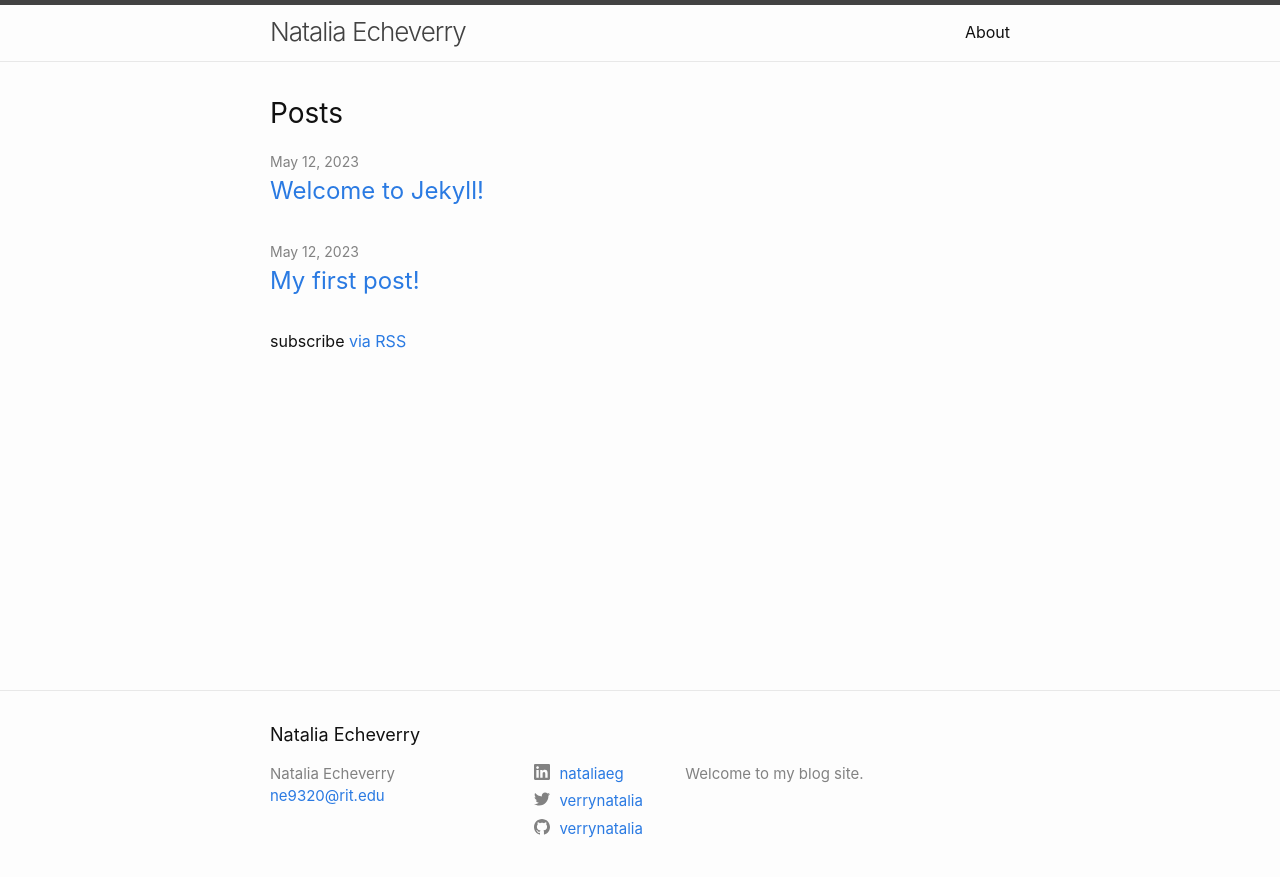
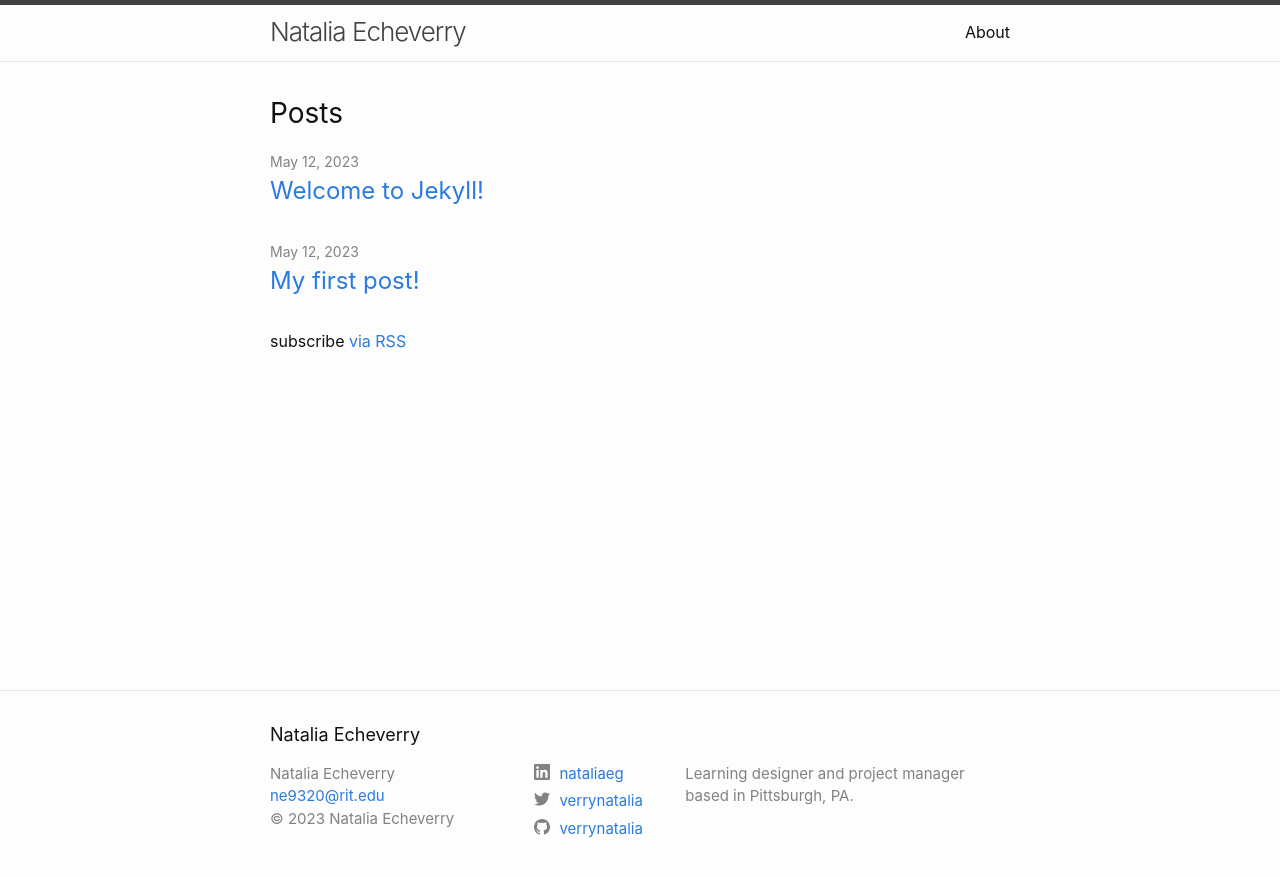
Before and after one commit to verrynatalia/verrynatalia, a Jekyll site: the page built from index.markdown, in a window 1280 px wide. Shown: the top 877 px of the page. Built offline with Jekyll 4.4.1, drawn with Linux system fonts in a browser that asks for light colours.

Commit message:
copyright and added notes to header & footer

```diff
--- a/_config.yml
+++ b/_config.yml
@@ -21,7 +21,7 @@
 title: Natalia Echeverry
 email: ne9320@rit.edu
 description: >- # this means to ignore newlines until "baseurl:"
-  Welcome to my blog site.
+  Learning designer and project manager based in Pittsburgh, PA.
 baseurl: "/verrynatalia" # the subpath of your site, e.g. /blog
 url: "https://verrynatalia.github.io" # the base hostname & protocol for your site, e.g. http://example.com
 linkedin_username: nataliaeg
@@ -35,13 +35,14 @@ author: Natalia Echeverry
 
 # New fields not defaulted by jekyll-new with the minima theme.
 # Add a copyright. A copyright symbol and year will be added automatically
-# copyright: Company Name, Inc.
 
-copyright: "2023 Portfolio - Natalia Echeverry"
+copyright: "Natalia Echeverry"
 
 # title-logo is a new field that, when used, displays a logo
 # instead of custom text. Ideally, image is 50px high and takes up
-# title-logo: /images/my-logo.png (or jpg, etc)
+# minimal horizontal space. Tested with a new root "images" folder e.g.:
+# title-logo: /images/title_logo.png (or JPG, etc.)
+
 # title-logo: /images/title-logo.png
 
 # Build settings
--- a/_includes/footer.html
+++ b/_includes/footer.html
@@ -18,6 +18,9 @@
             {%- if site.email -%}
             <li><a class="u-email" href="mailto:{{ site.email }}">{{ site.email }}</a></li>
             {%- endif -%}
+            {%- if site.copyright -%}
+            <li>&copy; {{ 'now' | date: "%Y" }} {{ site.copyright }} </li>
+            {%- endif -%}
         </ul>
       </div>
 
```
Also changed, not shown: _includes/header.html (+12 -0 lines).
